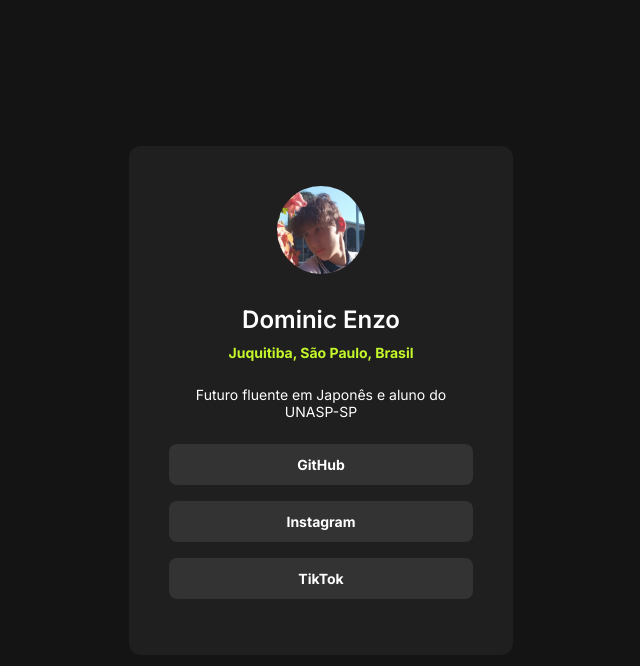
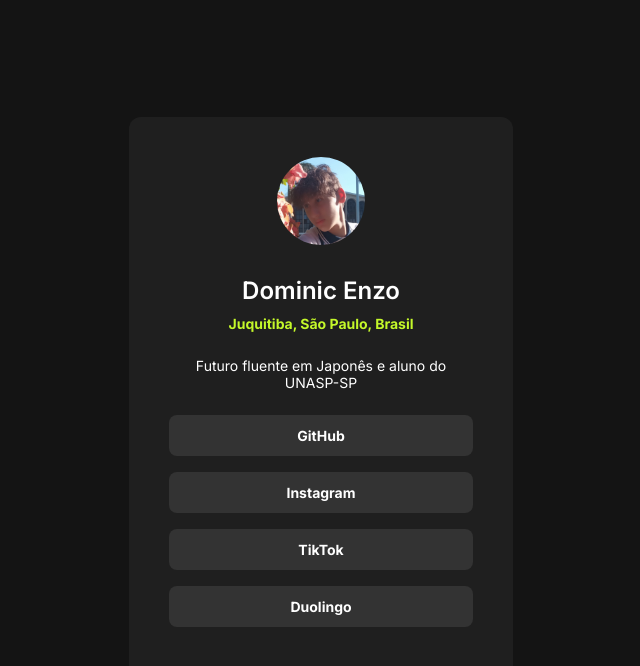
Before and after one commit to Domfalatudo/link-tree, a plain HTML site: page index.html in a window 1280 px wide. Shown: the whole page, without its empty margins (319-959 px from the left). Drawn offline with Linux system fonts and the light colour scheme.

Commit message:
Finalização do Projeto

```diff
--- a/index.html
+++ b/index.html
@@ -26,7 +26,9 @@
             <li>
               <a href="https://www.tiktok.com/@domfalatudo" target="_blank" >TikTok</a>
             </li>
+            <li> <a href="https://www.duolingo.com/profile/Domfalatudo" target="_blank" >Duolingo</a>
           </ul>
+
 
     </div>
 </body>
```
